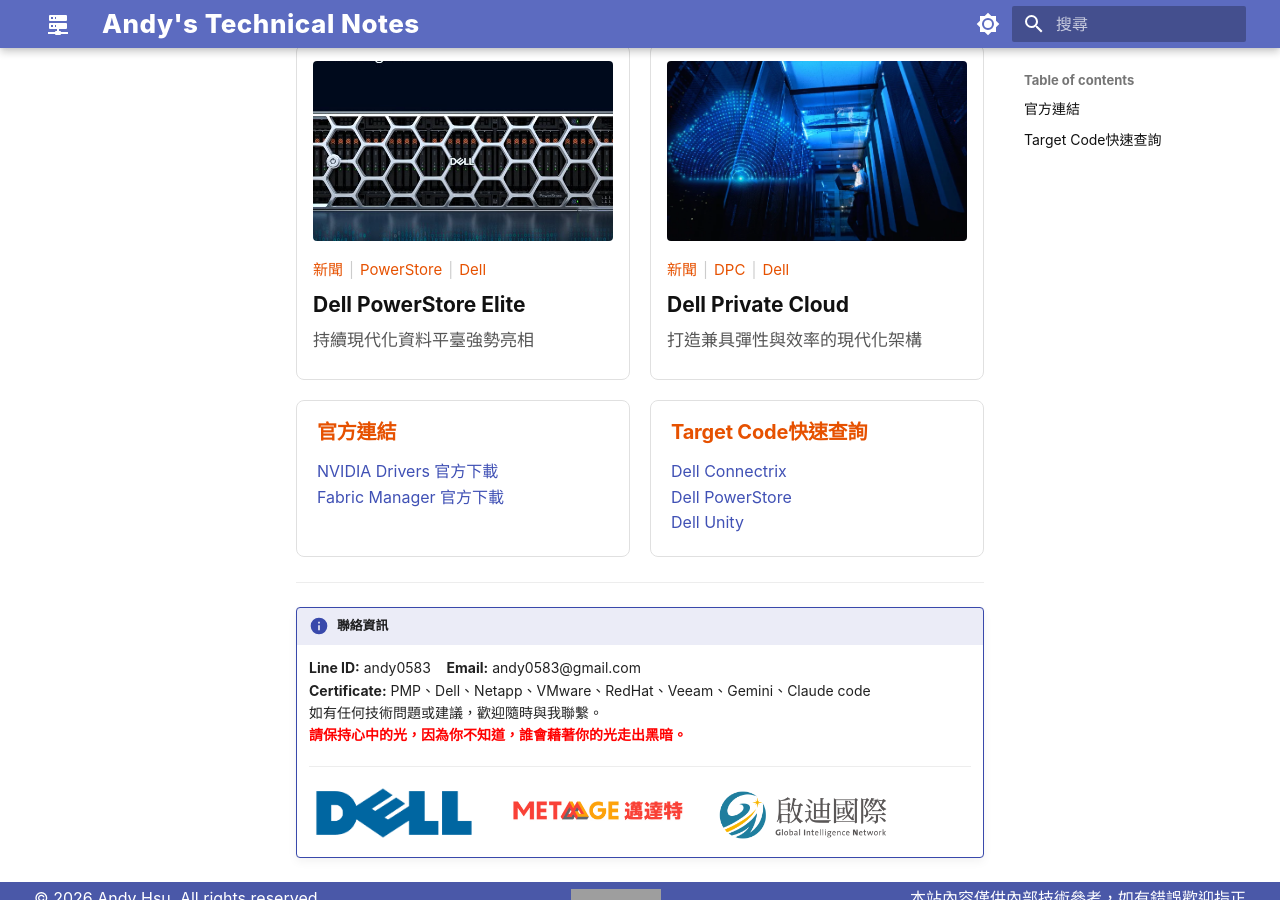
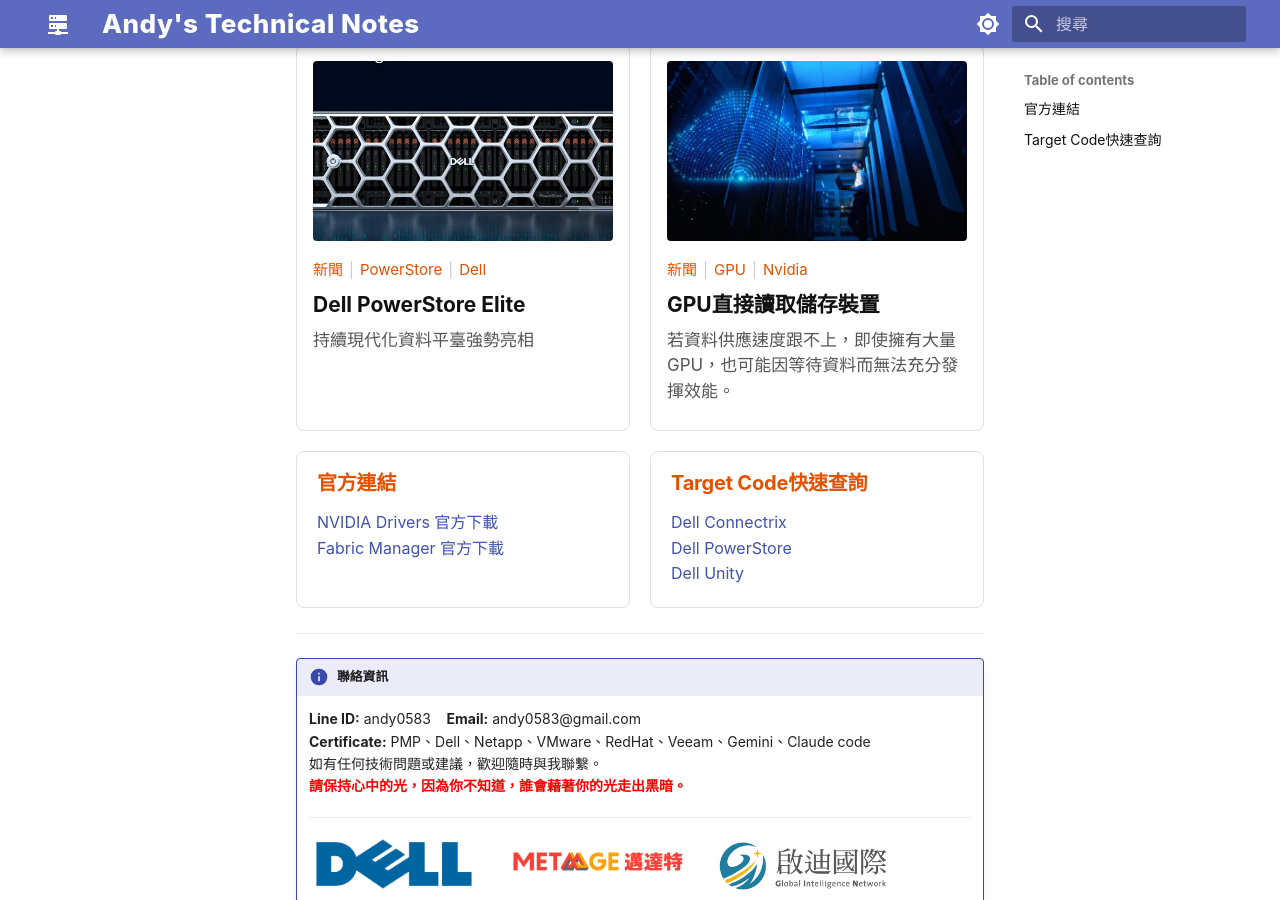
Before and after one commit to Andy0583/Metaage, an MkDocs documentation site: the page built from docs/index.md, in a window 1280 px wide and 900 px high, scrolled down 491 px. Built offline with MkDocs 1.6.1 and Material for MkDocs 9.7.7, drawn with Linux system fonts in a browser that asks for light colours; grey boxes are pictures that could not be loaded.

Commit message:
Update index.md

```diff
--- a/docs/index.md
+++ b/docs/index.md
@@ -10,11 +10,11 @@
   <div class="news-desc">持續現代化資料平臺強勢亮相</div>
 </a>
 
-<a class="news-card" href="https://techorange.com/2026/05/26/delltechnologies-private-cloud-automation-platform-powerstore/" target="_blank">
+<a class="news-card" href="https://hk.finance.yahoo.com/news/ai%E8%B3%87%E6%96%99%E9%87%8F%E6%9A%B4%E5%A2%9E-%E8%BC%9D%E9%81%94%E6%8E%A8%E5%8B%95%E8%AE%93gpu%E7%9B%B4%E6%8E%A5%E8%AE%80%E5%8F%96%E5%84%B2%E5%AD%98%E8%A3%9D%E7%BD%AE-%E9%80%9F%E5%BA%A6%E9%80%BC%E8%BF%91%E8%A8%98%E6%86%B6%E9%AB%94-104438886.html" target="_blank">
   <img src="images/dell1.png" style="width:100%; height:180px; object-fit:cover; border-radius:4px; margin-bottom:10px;">
-  <div class="news-tags"><span>新聞</span><span>DPC</span><span>Dell</span></div>
-  <div class="news-title">Dell Private Cloud</div>
-  <div class="news-desc">打造兼具彈性與效率的現代化架構</div>
+  <div class="news-tags"><span>新聞</span><span>GPU</span><span>Nvidia</span></div>
+  <div class="news-title">GPU直接讀取儲存裝置</div>
+  <div class="news-desc">若資料供應速度跟不上，即使擁有大量 GPU，也可能因等待資料而無法充分發揮效能。</div>
 </a>
 </div>
 
```
